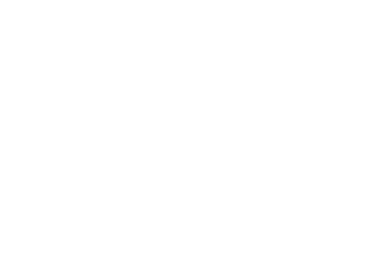
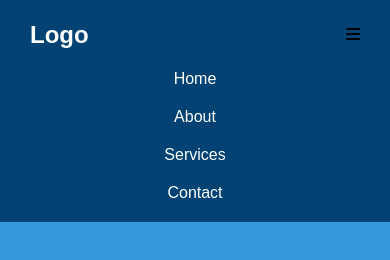
Before and after one commit to joewacira/Portofolio-Project, a plain HTML site: page dashboard.html in a window 390 px wide. Drawn offline with Linux system fonts and the light colour scheme.

Commit message:
creation of nav bar

```diff
--- a/dashboard.html
+++ b/dashboard.html
@@ -3,9 +3,40 @@
 <head>
     <meta charset="UTF-8">
     <meta name="viewport" content="width=device-width, initial-scale=1.0">
-    <title>Document</title>
+    <title></title>
+    <link rel="stylesheet" href="nav.css">
+
 </head>
 <body>
+    <nav>
+        <div class="logo">
+            <h1>Logo</h1>
+        </div>
+        <ul>
+            <li><a href="">Home</a></li>
+            <li><a href="">About</a></li>
+            <li><a href="">Services</a></li>
+            <li><a href="">Contact</a></li>
+        </ul>
+        <div class="menu icon">
+            <i class="fa-solid fa-bars" onclick="toggleMenu()"></i>
+        </div>
+    </nav>
+    <script>
+        let menuList = document.getElementById("menuList")
+        menuList.style.maxHeight = "0px";
 
+        function toggleMenu(){
+            if(menuList.style.maxHeight == "0px")
+            {
+                menuList.style.maxHeight = "300px";
+            }
+            else{
+                menuList.style.maxHeight = "0px";
+            }
+        }
+
+    </script>
+    <script src="https://kit.fontawesome.com/f8e1a90484.js" crossorigin="anonymous"></script>
 </body>
 </html>
--- a/nav.css
+++ b/nav.css
@@ -0,0 +1,74 @@
+*{
+    margin: 0;
+    padding: 0;
+    box-sizing: border-box;
+    font-family: sans-serif;
+}
+
+html,body{
+    height: 100%;
+    width: 100%;
+    background: #3498db;
+}
+
+nav{
+    padding: 10px 30px;
+    display: flex;
+    align-items: center;
+    justify-content: space-between;
+    background: #004274;
+    position: relative;
+    height: 70px;
+}
+
+.logo{
+    color: #fff;
+}
+
+nav ul{
+    display: flex;
+    gap: 30px;
+    align-items: center;
+}
+
+nav ul li{
+    list-style-type: none;
+}
+
+nav ul li a{
+    text-decoration: none;
+    color: #fff;
+}
+
+.menu-icon{
+    display: none;
+}
+
+.menu-icon i{
+    color: #fff;
+    font-size: 30px;
+}
+
+@media (max-width:600px) {
+    nav ul{
+        position: absolute;
+        top: 70px;
+        left: 0;
+        right: 0;
+        flex-direction: column;
+        text-align: center;
+        background: #004274;
+        gap: 0;
+        overflow: hidden;
+    }
+    nav ul li{
+        padding: 20px;
+        padding-top: 0;
+    }
+    .menu-icon{
+        display: block;
+    }
+    #menuList{
+        transition: all 0.5s;
+    }
+}
```
Also changed, not shown: about.html (+3 -1 lines), index.html (+1 -1 lines).
